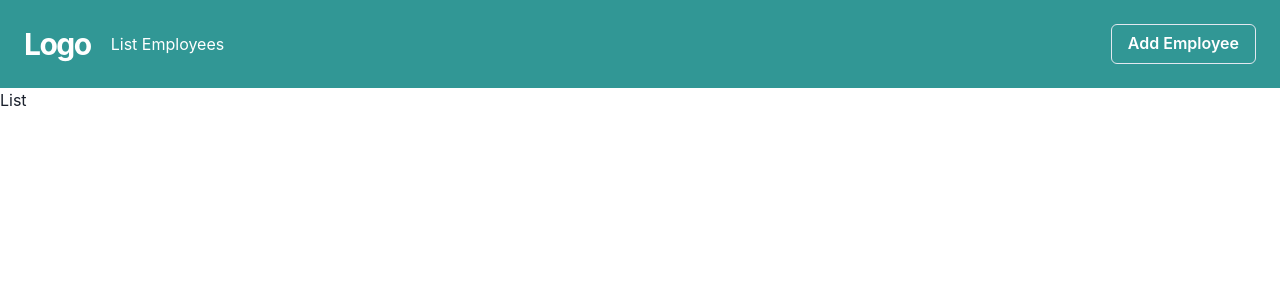
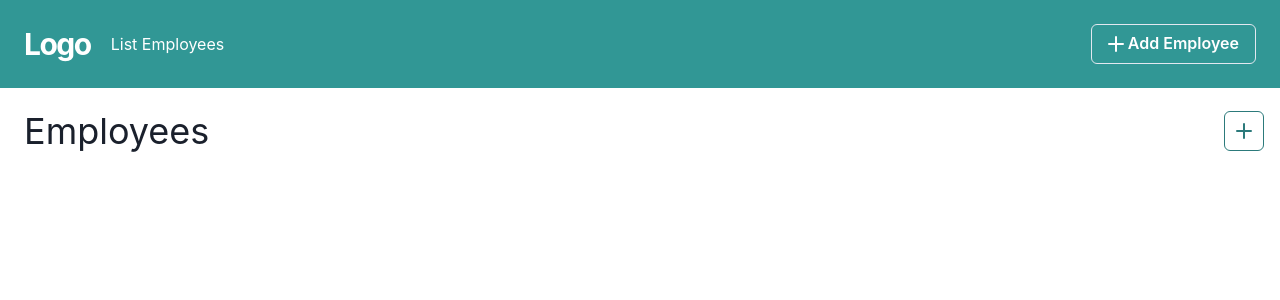
Before and after one commit to danyabdo94/employee-management-system, a React (Create React App) app: page / in a window 1280 px wide. Shown: the top 300 px of the page. Built offline with nearby package versions, Linux system fonts and the light colour scheme.

Commit message:
Add employee page header

```diff
--- a/src/app/i18n.ts
+++ b/src/app/i18n.ts
@@ -1,6 +1,7 @@
 import i18n from "i18next";
 import { initReactI18next } from "react-i18next";
 import header from "../components/header/header.translation";
+import common from "../common/translations";
 
 i18n.use(initReactI18next).init({
     fallbackLng: "en",
@@ -8,6 +9,7 @@ i18n.use(initReactI18next).init({
     resources: {
         en: {
             header: header,
+            common: common,
         },
     },
 });
--- /dev/null
+++ b/src/common/translations.ts
@@ -0,0 +1,7 @@
+const common = {
+    employees: "Employees",
+    "add employee": "Add Employee",
+    "list employees": "List Employees",
+};
+
+export default common;
--- a/src/components/employees-list/employees-list.tsx
+++ b/src/components/employees-list/employees-list.tsx
@@ -1,3 +1,26 @@
+import { Flex, Box, Text, Spacer, IconButton } from "@chakra-ui/react";
+import { AddIcon } from "@chakra-ui/icons";
+import { useTranslation } from "react-i18next";
+
 export default function EmployeesList(): JSX.Element {
-    return <div>List</div>;
+    const { t } = useTranslation("common");
+
+    return (
+        <>
+            <Flex my={2} mx={4} alignItems="center">
+                <Box p="2">
+                    <Text fontSize="4xl">{t("employees")}</Text>
+                </Box>
+                <Spacer />
+                <Box>
+                    <IconButton
+                        variant="outline"
+                        colorScheme="teal"
+                        aria-label={t("add employee")}
+                        icon={<AddIcon />}
+                    />
+                </Box>
+            </Flex>
+        </>
+    );
 }
--- a/src/components/header/header.translation.ts
+++ b/src/components/header/header.translation.ts
@@ -1,7 +1,5 @@
 const header = {
     logo: "Logo",
-    "add employee": "Add Employee",
-    "list employees": "List Employees",
 };
 
 export default header;
--- a/src/components/header/header.tsx
+++ b/src/components/header/header.tsx
@@ -1,10 +1,10 @@
 import { Box, Flex, Text, Heading, Button, Stack, useDisclosure } from "@chakra-ui/react";
-import { HamburgerIcon } from "@chakra-ui/icons";
+import { HamburgerIcon, AddIcon } from "@chakra-ui/icons";
 import { useTranslation } from "react-i18next";
 import NAV_ITEMS from "./nav-items";
 
 export default function Header(): JSX.Element {
-    const { t } = useTranslation("header");
+    const { t } = useTranslation(["header", "common"]);
     const { isOpen, onOpen, onClose } = useDisclosure();
     const handleToggle = () => (isOpen ? onClose() : onOpen());
 
@@ -29,13 +29,13 @@ export default function Header(): JSX.Element {
                 mt={{ base: 4, md: 0 }}
             >
                 {NAV_ITEMS.map((navItem) => (
-                    <Text key={navItem.label}>{t(navItem.label)}</Text>
+                    <Text key={navItem.label}>{t(`common:${navItem.label}`)}</Text>
                 ))}
             </Stack>
 
             <Box display={{ base: isOpen ? "block" : "none", md: "block" }} mt={{ base: 4, md: 0 }}>
                 <Button variant="outline" _hover={{ bg: "teal.700", borderColor: "teal.700" }}>
-                    {t("add employee")}
+                    <AddIcon /> <Box ml={1}>{t("common:add employee")}</Box>
                 </Button>
             </Box>
         </Flex>
```
